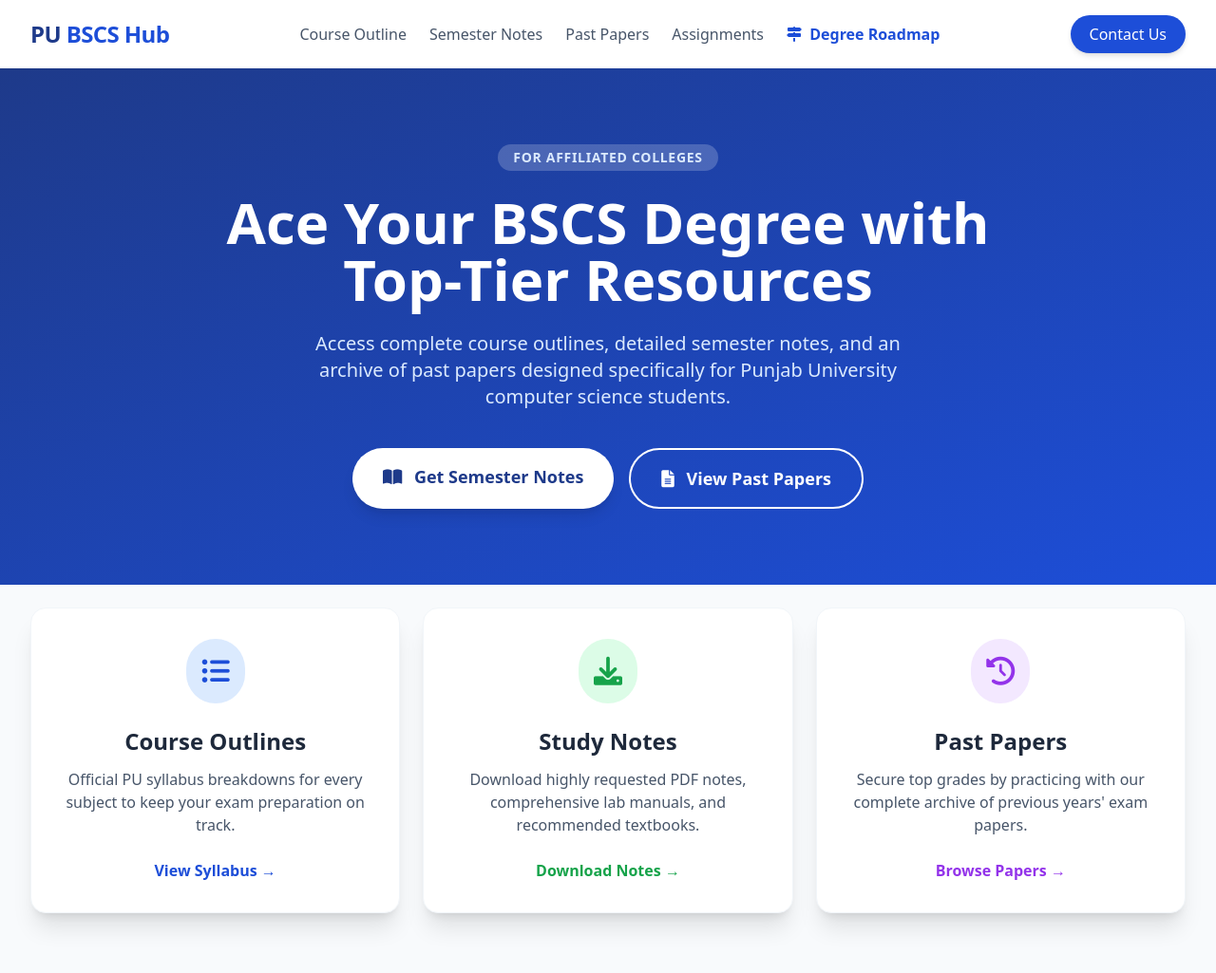
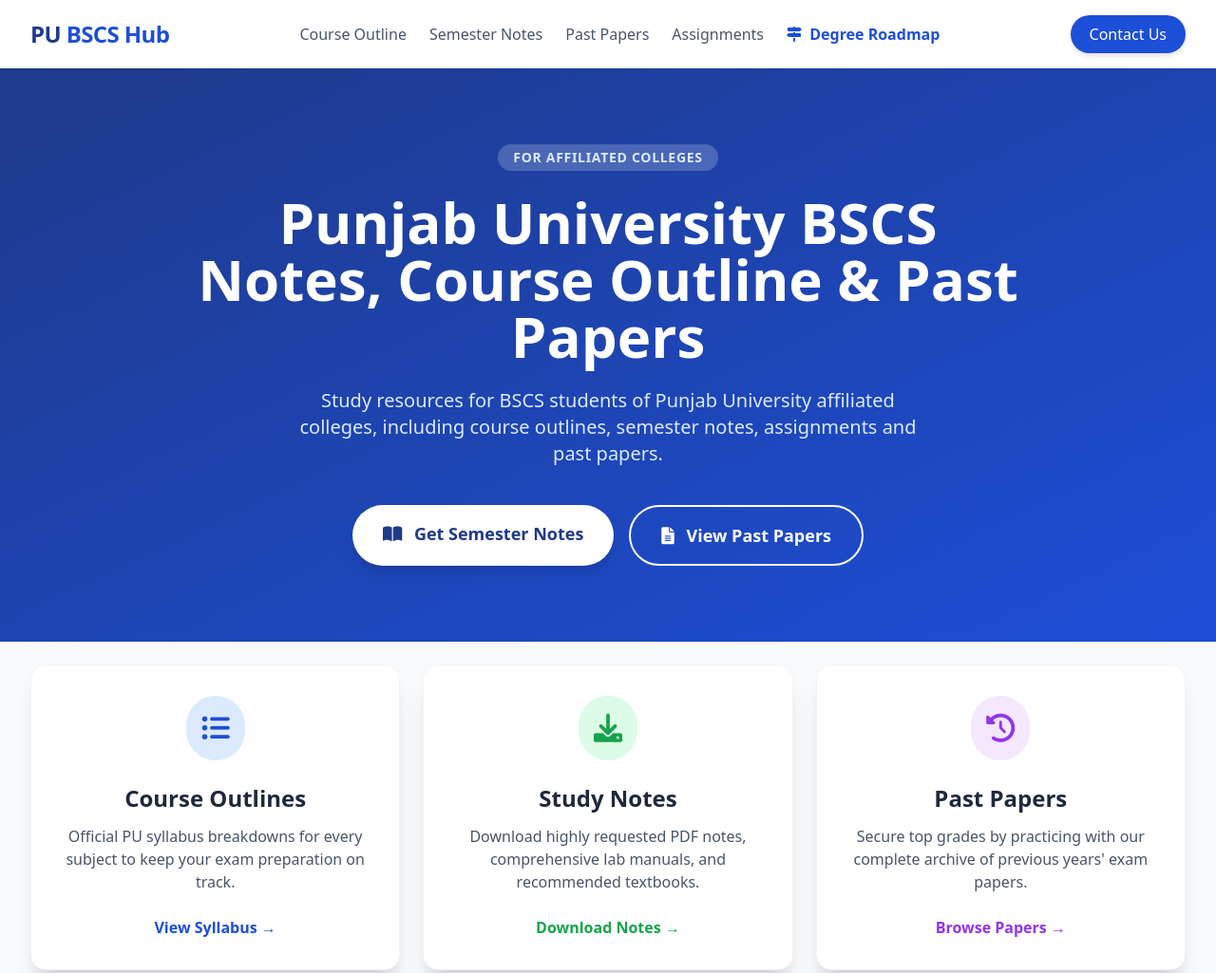
Before and after one commit to sheri-khan/Bscs-sem3_pu, a plain HTML site: page index.html in a window 1280 px wide. Shown: the top 1025 px of the page at 95% size. Drawn offline with nearby package versions, Linux system fonts and the light colour scheme.

Commit message:
h1 changed in home page for seo

```diff
--- a/index.html
+++ b/index.html
@@ -73,10 +73,10 @@
             <div class="container mx-auto max-w-4xl text-center">
                 <span class="bg-white/20 text-blue-100 text-sm font-semibold px-4 py-1 rounded-full uppercase tracking-wider mb-6 inline-block">For Affiliated Colleges</span>
                 <h1 class="text-4xl md:text-6xl font-extrabold mb-6 leading-tight">
-                    Ace Your BSCS Degree with Top-Tier Resources
+                    Punjab University BSCS Notes, Course Outline & Past Papers
                 </h1>
                 <p class="text-lg md:text-xl text-blue-100 mb-10 max-w-2xl mx-auto leading-relaxed">
-                    Access complete course outlines, detailed semester notes, and an archive of past papers designed specifically for Punjab University computer science students.
+                    Study resources for BSCS students of Punjab University affiliated colleges, including course outlines, semester notes, assignments and past papers.
                 </p>
                 <div class="flex flex-col sm:flex-row justify-center gap-4">
                     <a href="notes.html" class="bg-white text-brand-dark font-bold text-lg px-8 py-4 rounded-full shadow-lg hover:bg-slate-100 transition-transform transform hover:-translate-y-1">
```
